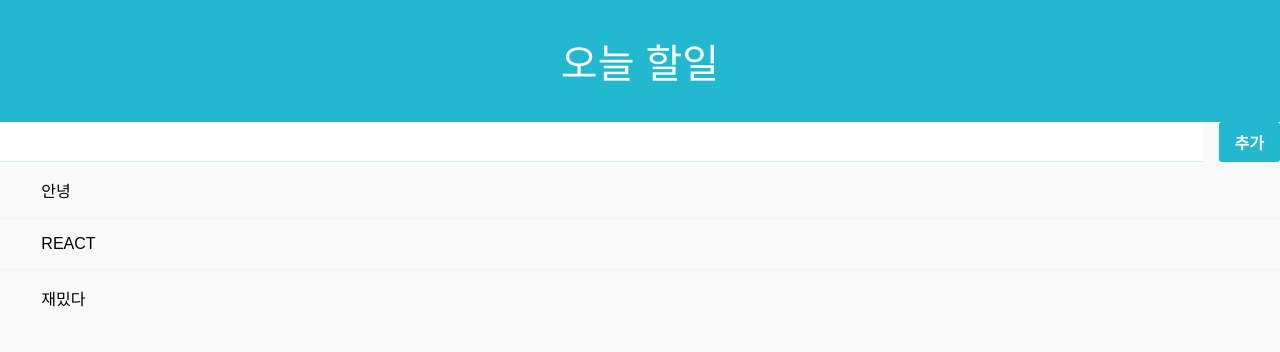
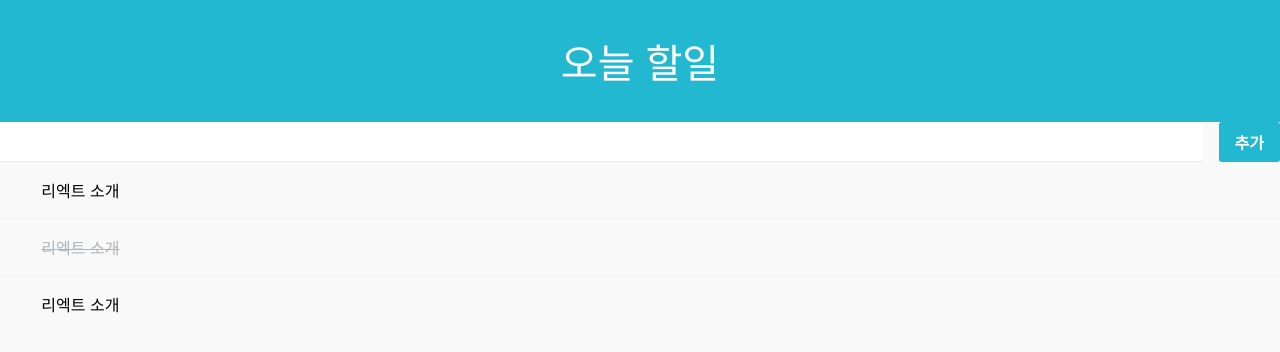
Before and after one commit to Raon98/react, a React (Create React App) app: page / in a window 1280 px wide. Shown: the top 352 px of the page. Built offline with nearby package versions, Linux system fonts and the light colour scheme.

Commit message:
비구조적 할당

```diff
--- a/src/App.js
+++ b/src/App.js
@@ -51,7 +51,7 @@ class App extends Component {
     }
 
   render() {
-    const {input} =this.state;
+    const {input, todos} =this.state;
     const {handleChange,
            handleCreate,
            handleKeyPress
@@ -67,7 +67,7 @@ class App extends Component {
                 >
             </Form>
             )}>
-              <TodoItemList/>
+              <TodoItemList todos={todos}/>
           </TodoList>
         </div>
     );
--- a/src/component/TodoItemList.js
+++ b/src/component/TodoItemList.js
@@ -15,11 +15,30 @@ class TodoItemList extends Component {
     render() {
         const {todos, onToggle, onRemove} =this.props;
 
+        /**
+         6. 원래는 const todoList = todos.map(todo => ...) 의 형태여야 하지만,
+            함수의 파라미터 부분에서 비구조화 할당을 하여 객체 내부의 값들을 따로 레퍼런스를 만들어주었습니다.
+
+         비구조화 할당 : 배열이나 객체의 속성 값을 해체하여 그 값을 변수에 각각 담아 사용하는 자바스크립트 표현식
+            ex) const arr[a1 , a2, a3 ] = [b1 , b2, b3 ]
+             print(a1) = 'b1'
+         */
+
+        const todoList =todos.map(({id, text, checked})=>
+        <TodoItem
+            id ={id}
+            text = {text}
+            checked = {checked}
+            onToggle = {onToggle}
+            onRemove = {onRemove}
+            key = {id}
+        >
+
+        </TodoItem>
+    )
         return (
             <div>
-                <TodoItem text="안녕"/>
-                <TodoItem text="REACT"/>
-                <TodoItem text="재밌다"/>
+                {todoList}
             </div>
         );
     }
```
